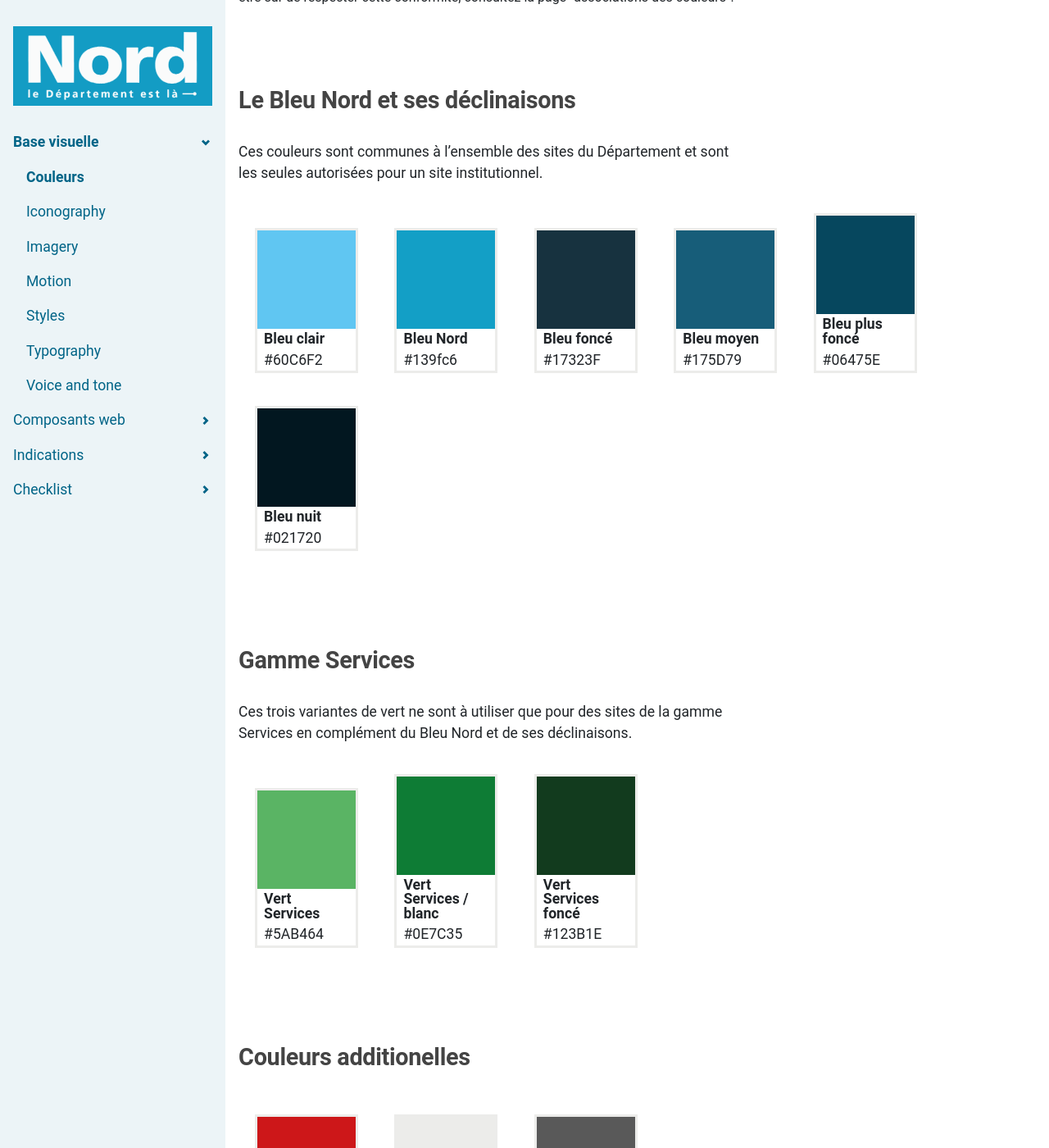
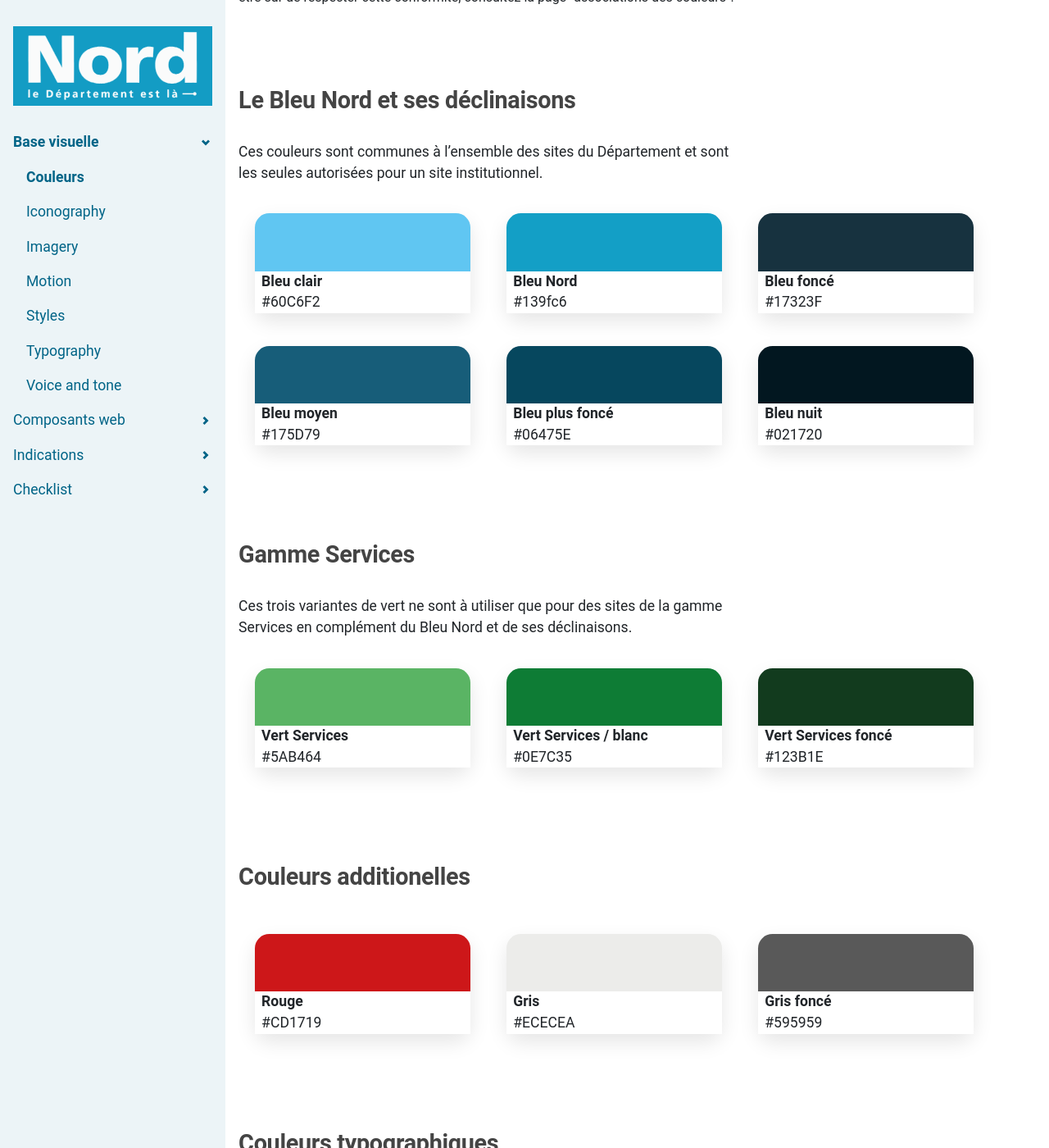
Before and after one commit to LJ59/d59-system, a Jekyll site: the page built from styles/03-color.md, in a window 1280 px wide and 1400 px high, scrolled down 285 px. Shown: the whole window at 82% size. Built offline with Jekyll 4.4.1, drawn with Linux system fonts in a browser that asks for light colours.

Commit message:
Update _color-preview.scss

```diff
--- a/_sass/components/_color-preview.scss
+++ b/_sass/components/_color-preview.scss
@@ -1,10 +1,11 @@
 
 .color-preview {
     box-sizing: content-box;
-    width: 120px;
-    padding-top: 120px;
+    min-width: 27%;
+    padding-top: 4em;
     margin: 20px;
-    border: 3px solid $code_background_color;
+    box-shadow: 0 10px 24px 0 rgba(0,0,0,.1);
+    border-radius: 1em;
     display: inline-block;
 }
 
```
